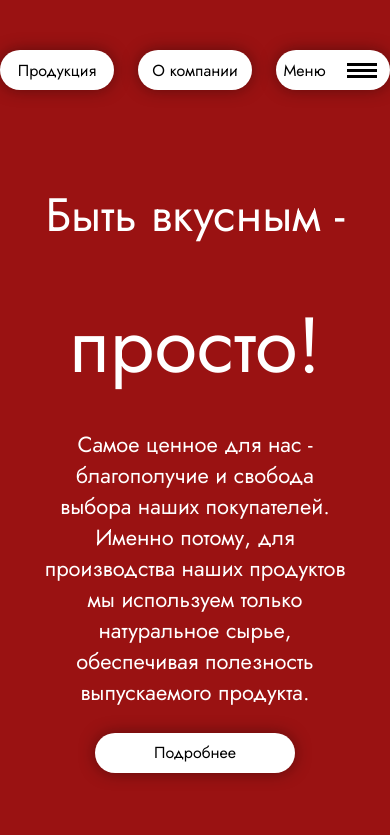
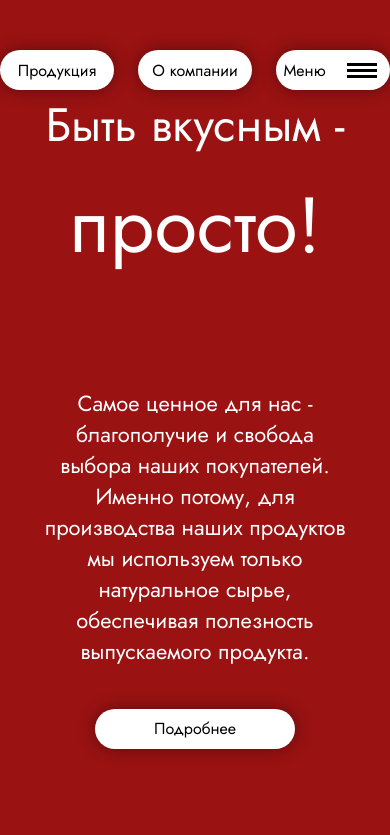
Before and after one commit to AlexanderVas/gridvar, a plain HTML site: page index.html in a window 390 px wide. Shown: the top 835 px of the page. Drawn offline with Linux system fonts and the light colour scheme.

Commit message:
finalbugfix

```diff
--- a/style.css
+++ b/style.css
@@ -21,10 +21,12 @@ body {
     width: 100%;
     max-width: 100%;
     background-color: #9A1212;
+    overflow-x: hidden;
 }
 
 .startscreen{
     max-height: 100vh;
+    max-width: 100%;
     height: 100vh;
     display: grid;
     grid-template: 125px 1fr/1fr 1fr;
@@ -127,7 +129,7 @@ header ul a:last-child {
     font-size: 50px;
     font-weight: 400;
     color: white;
-    line-height: 130px;
+    line-height: 100px;
     text-align: right;
     width: 100%;
     white-space: nowrap;
--- a/stylemedia.css
+++ b/stylemedia.css
@@ -52,7 +52,7 @@
     }
 
     .startscreen{
-        grid-template: 150px 1fr/1fr;
+        grid-template: 75px 1fr/1fr;
         grid-template-areas: "header"
         "texts";
     }
```
